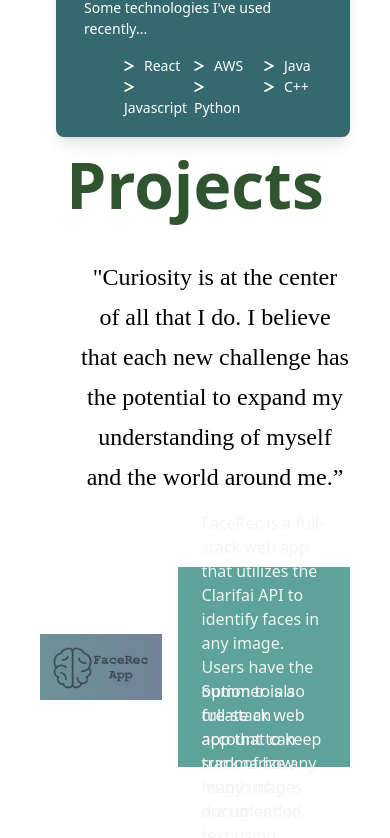
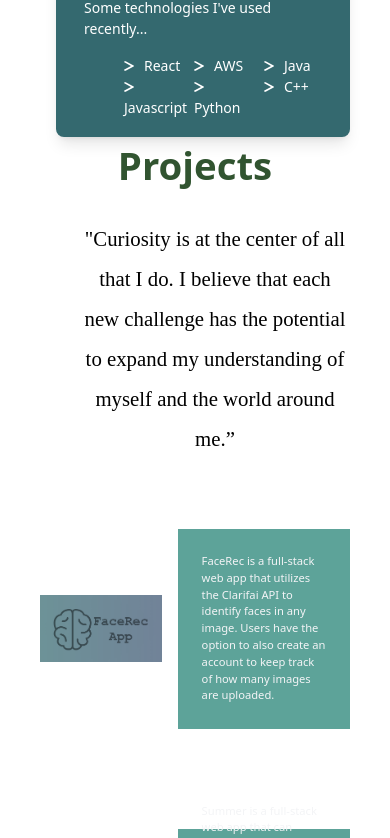
Before and after one commit to ben-sikora/portfolio-website, a React (Vite) app: page / in a window 390 px wide. Shown: the part 1480-2318 px from the top of the page. Built offline with nearby package versions, Linux system fonts and the light colour scheme; a web font is replaced by a local one.

Commit message:
Projects Responsive

```diff
--- a/src/components/BigProject.jsx
+++ b/src/components/BigProject.jsx
@@ -20,7 +20,7 @@ const BigProject = (props) => {
         </div>
       </div>
 
-      <p className="self-center bg-lightblue w-[500px] h-[200px] text-gray-100 flex justify-center items-center box-border p-6">
+      <p className="self-center bg-lightblue w-[500px] h-[200px] text-gray-100 flex justify-center text-[0.7rem] sm:text-[0.9rem] md:text-[1rem] items-center box-border p-6">
         {props.content}
       </p>
     </div>
--- a/src/components/IndProject.jsx
+++ b/src/components/IndProject.jsx
@@ -5,17 +5,17 @@ const IndProject = (props) => {
   return (
     <div className="transition-all duration-200 cursor-pointer filter  hover:scale-[102%]">
       <a href={project.link} target="_blank" rel="noopener noreferrer">
-        <div className="flex flex-row w-[500px] justify-between ">
+        <div className="flex flex-row w-[400px] sm:w-[500px] md:w-[375px] lg:w-[450px] justify-between ">
           {/*Pictures */}
-          <div className="grid w-[270px] grid-cols-6 h-[160px] grid-rows-4 mr-3">
-            <div className="bg-darkblue row-start-2 row-end-4 col-end-7 col-start-1 z-0"></div>
-            <div className="col-start-2 col-end-6 row-start-1 row-end-5 z-10 object-contain flex justify-center border-black border-2 bg-white">
+          <div className="grid w-[270px] grid-cols-8 h-[160px] grid-rows-6 mr-3">
+            <div className="bg-darkblue row-start-2 row-end-6 col-end-9 col-start-1 z-0"></div>
+            <div className="col-start-2 col-end-8 row-start-1 row-end-7 z-10 object-contain flex justify-center border-black border-2 bg-white">
               <img className="" src={project.img}></img>
             </div>
           </div>
           {/*Text */}
           <div className="bg-lightblue h-[150px] w-[300px] flex justify-center items-center object-contain">
-            <p className="text-display text-[14px] font-[400] text-white m-4">
+            <p className="text-display text-[0.8rem] md:text-[0.8rem] font-[400] text-white m-4">
               {project.content}
             </p>
           </div>
--- a/src/components/Projects.jsx
+++ b/src/components/Projects.jsx
@@ -21,7 +21,7 @@ const Projects = () => {
 
   if (showMore) {
     condProjects = <div className="flex flex-col items-center">
-        <div className="grid grid-cols-2 gap-9 grid-row-2 h-[80%] justify-items-center items-center mt-4">
+        <div className="grid grid-cols-1 md:grid-cols-2 gap-9 md:grid-row-2 h-[80%] justify-items-center items-center mt-4">
           {contentIndProjects.map(function(contentIndProject, i){
             return <IndProject obj={contentIndProject} key={i} />;})}
         </div>
@@ -55,11 +55,10 @@ const Projects = () => {
   return (
     <div className="" id="projects-page">
       <div className="flex flex-col items-center">
-        <h2 className="text-display text-[64px] font-[800] text-darkgreen mb-6">
-          {" "}
+        <h2 className="text-display text-[2.4rem] md:text-[2.9rem] lg:text-[3.5rem] font-[800] text-darkgreen mb-6">
           Projects
         </h2>
-        <h4 className='font-writing text-[24px] font-[500] leading-10 ml-10 text-center mb-5'>"Curiosity is at the center of all that I do. I believe that each new challenge has the potential to expand my understanding of myself and the world around me.”</h4>
+        <h4 className='font-writing text-[1.3rem] md:text-[1.5rem] font-[500] leading-10 ml-10 text-center mb-5'>"Curiosity is at the center of all that I do. I believe that each new challenge has the potential to expand my understanding of myself and the world around me.”</h4>
 
         {contentBigProjects.map(function(contentBigProject, i){
             return <BigProject link={contentBigProject.link} img={contentBigProject.img} content={contentBigProject.content} key={i} />;})}
```
